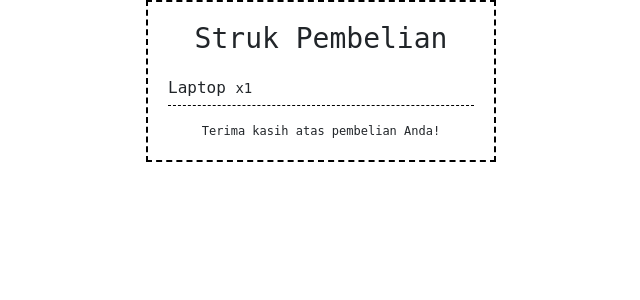
After one commit to Ram2thedani/php_penjualan, a PHP site: page /home/Transaksi/cetak.php?id_transaksi=6 in a window 1280 px wide. The commit adds this page. Shown: the top 300 px of the page, without its empty margins (319-959 px from the left). Run offline with PHP 8.4, Linux system fonts and the light colour scheme; data comes from the database, SQL or seed files in the repository.

Commit message:
Menambahkan fungsi cetak struk

```diff
--- /dev/null
+++ b/home/Transaksi/cetak.php
@@ -0,0 +1,64 @@
+<!DOCTYPE html>
+<html lang="en">
+
+<head>
+    <meta charset="UTF-8">
+    <meta name="viewport" content="width=device-width, initial-scale=1.0">
+    <title>Receipt</title>
+    <link href="https://cdn.jsdelivr.net/npm/bootstrap@5.3.5/dist/css/bootstrap.min.css" rel="stylesheet">
+    <style>
+        .receipt {
+            max-width: 350px;
+            margin: auto;
+            padding: 20px;
+            border: 2px dashed #000;
+            background: #fff;
+            font-family: monospace;
+        }
+
+        .receipt h3 {
+            text-align: center;
+            margin-bottom: 15px;
+        }
+
+        .receipt p {
+            border-bottom: 1px dashed #000;
+            padding: 5px 0;
+        }
+
+        .footer {
+            text-align: center;
+            margin-top: 15px;
+            font-size: 12px;
+        }
+    </style>
+</head>
+
+<body>
+    <div class="receipt">
+        <h3>Struk Pembelian</h3>
+
+        <?php
+        include '../../config/koneksi.php';
+        $id_transaksi = $_GET['id_transaksi'];
+
+        // Group items by id_barang and count occurrences
+        $result = mysqli_query($conn, "SELECT barang.nama_barang, COUNT(detail_transaksi.id_barang) AS jumlah
+                               FROM detail_transaksi
+                               INNER JOIN barang ON detail_transaksi.id_barang = barang.id_barang
+                               WHERE id_transaksi = '$id_transaksi'
+                               GROUP BY detail_transaksi.id_barang");
+
+        while ($row = mysqli_fetch_assoc($result)) :
+        ?>
+            <p><?= $row['nama_barang'] ?> <small>x<?= $row['jumlah'] ?></small></p>
+        <?php endwhile; ?>
+
+
+        <div class="footer">
+            Terima kasih atas pembelian Anda!
+        </div>
+    </div>
+</body>
+
+</html>
--- a/home/Transaksi/index.php
+++ b/home/Transaksi/index.php
@@ -43,7 +43,7 @@
                                 <?= ($row['status'] !== "Selesai") ?
                                     '<a href="detail.php?id_transaksi=' . $row['id_transaksi'] . '" class="btn btn-warning">Lengkapi Transaksi</a> ' .
                                     '<a href="hapusTransaksi.php?id_transaksi=' . $row['id_transaksi'] . '" class="btn btn-danger" onclick="return confirm(\'Apakah Anda yakin ingin membatalkan transaksi ini?\')">Batalkan</a>'
-                                    : '' ?>
+                                    : '<a href="cetak.php?id_transaksi=' . $row['id_transaksi'] . '" class="btn btn-success">Cetak Struk</a> ' ?>
 
 
                             </td>
```
